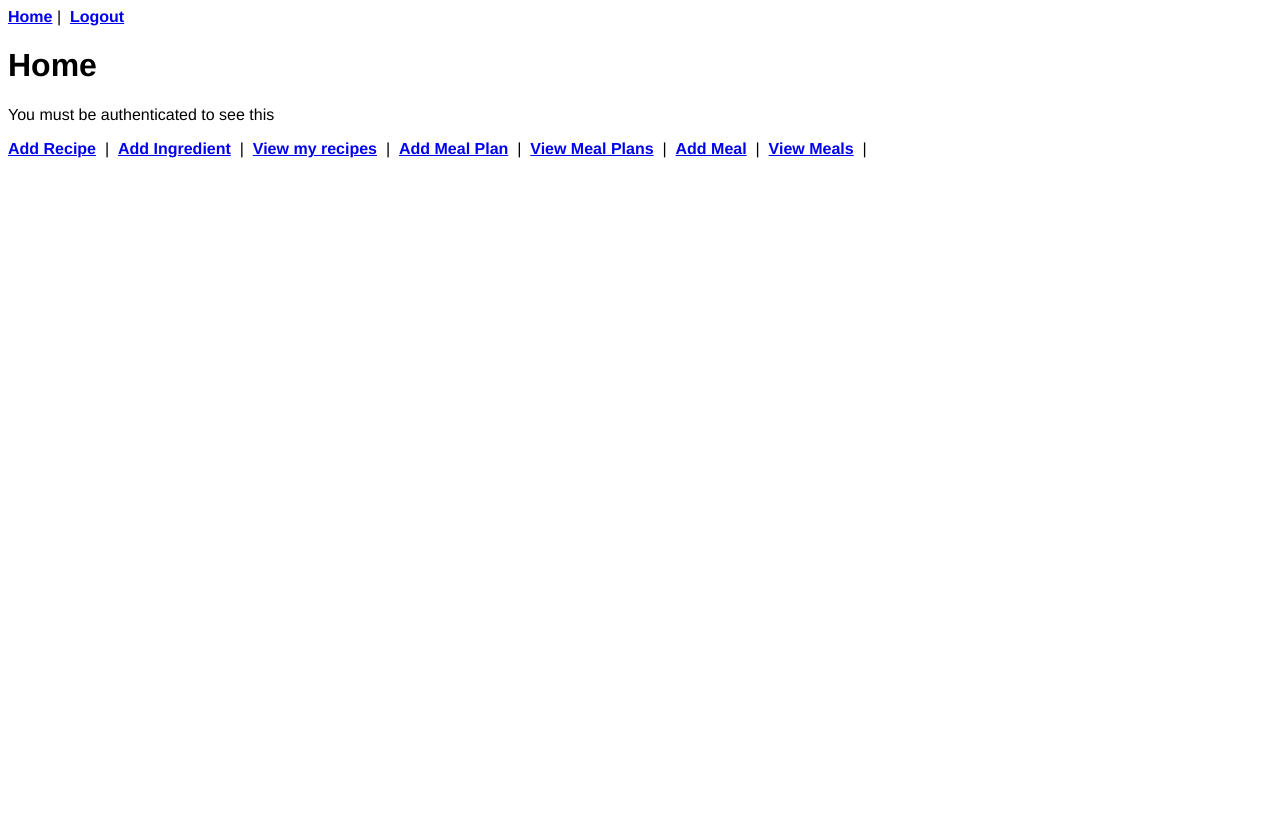
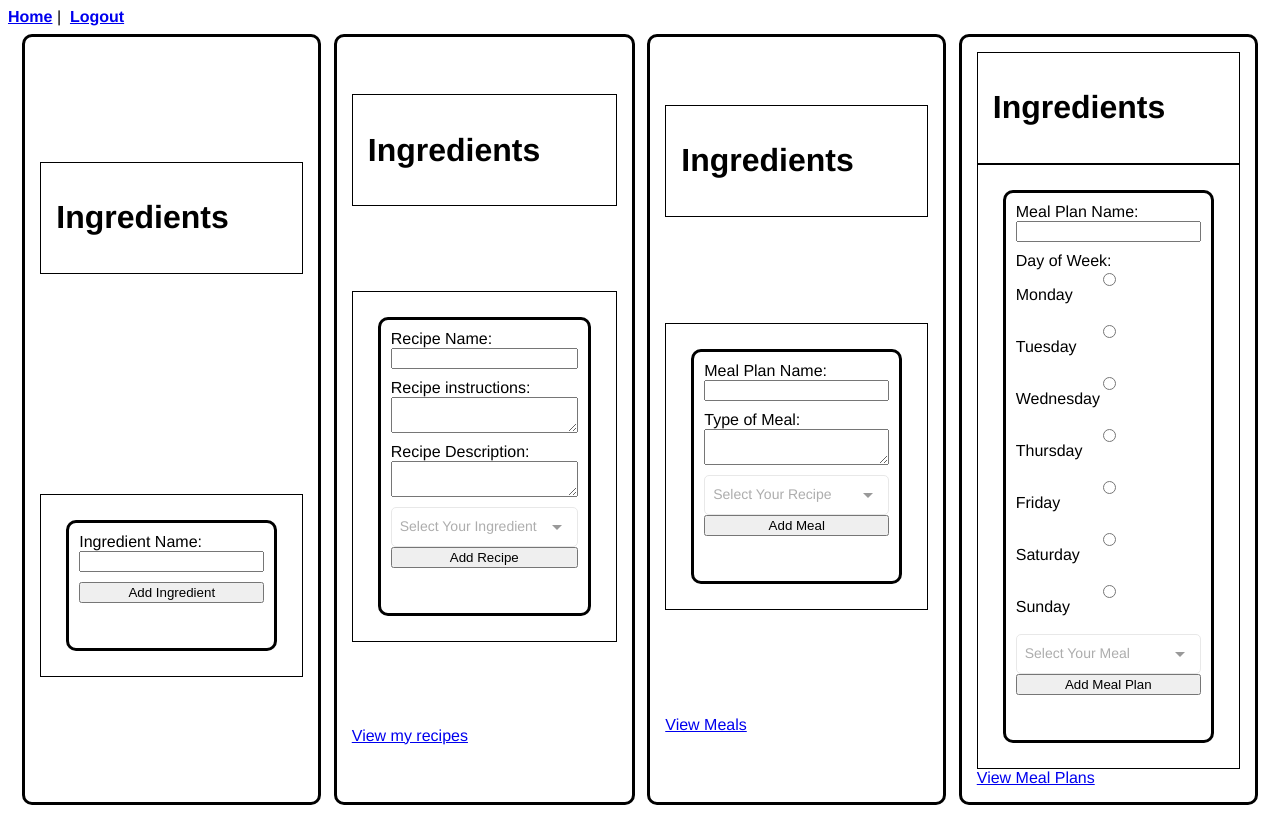
Before and after one commit to Advait-Redkar/Java-Meal-Planner, a Vue app in the folder vue/: page / in a window 1280 px wide. Built offline with nearby package versions, Linux system fonts and the light colour scheme; no server answers; sample sign-in values are in the browser's storage.

Commit message:
meals and home page

```diff
--- a/vue/src/components/AddIngredient.vue
+++ b/vue/src/components/AddIngredient.vue
@@ -1,7 +1,6 @@
 <template>
 <div id = "add">
     <div>
-          <h1>Add Ingredient</h1>
       <form v-on:submit.prevent>
         Ingredient Name:
         <input type="text" class="form-control" v-model="newIngredient.ingredientName" />
--- a/vue/src/components/AddRecipe.vue
+++ b/vue/src/components/AddRecipe.vue
@@ -1,7 +1,6 @@
 <template>
   <div id="add">
     <div>
-      <h1>Add Recipe Page</h1>
       <form v-on:submit.prevent>
         Recipe Name:
         <input
--- a/vue/src/components/CreateMeal.vue
+++ b/vue/src/components/CreateMeal.vue
@@ -1,8 +1,6 @@
 <template>
     <div id="add">
-    <h1>Meal Name</h1>
     <div>
-      <h1>Create Meal</h1>
       <form v-on:submit.prevent>
         Meal Plan Name:
         <input
--- a/vue/src/components/CreateMealPlan.vue
+++ b/vue/src/components/CreateMealPlan.vue
@@ -1,8 +1,6 @@
 <template>
   <div id="add">
-    <h1>Meal Plan</h1>
     <div>
-      <h1>Create Meal Plan Page</h1>
       <form v-on:submit.prevent>
         Meal Plan Name:
         <input
--- a/vue/src/views/Home.vue
+++ b/vue/src/views/Home.vue
@@ -1,5 +1,5 @@
-<template>
-  <div class="home">
+ <!--<template>
+ <div class="home">
     <h1>Home</h1>
     <p>You must be authenticated to see this</p>
     <div id = "nav">
@@ -15,17 +15,82 @@
 
     </div>
   </div>
+</template>-->
+<template>
+  <body>
+    <div class="flex-container">
+      <div class="flex-item bordered flex-container">
+        <div class="divitems"><h1>Ingredients</h1></div>
+        <div class="divitems"><add-ingredient></add-ingredient></div>
+      </div>
+      <div class="flex-item bordered flex-container">
+        <div class="divitems"><h1>Ingredients</h1></div>
+        <div class="divitems"><add-recipe></add-recipe></div>
+        <div>
+          <router-link v-bind:to="{ name: 'recipeList' }"
+            >View my recipes</router-link
+          >
+        </div>
+      </div>
+      <div class="flex-item bordered flex-container">
+        <div class="divitems"><h1>Ingredients</h1></div>
+        <div class="divitems"><create-meal></create-meal></div>
+        <div>
+          <router-link v-bind:to="{ name: 'meals' }">View Meals</router-link>
+        </div>
+      </div>
+      <div class="flex-item bordered flex-container">
+        <div class="divitems"><h1>Ingredients</h1></div>
+        <div class="divitems"><create-meal-plan></create-meal-plan></div>
+        <div>
+          <router-link v-bind:to="{ name: 'mealPlans' }"
+            >View Meal Plans</router-link
+          >
+        </div>
+      </div>
+    </div>
+  </body>
 </template>
 
 <script>
+import AddIngredient from "../components/AddIngredient.vue";
+import AddRecipe from "../components/AddRecipe.vue";
+import CreateMeal from "../components/CreateMeal.vue";
+import CreateMealPlan from "../components/CreateMealPlan.vue";
+
 export default {
-  name: "home"
+  name: "home",
+  components: {
+    AddIngredient,
+    AddRecipe,
+    CreateMeal,
+    CreateMealPlan,
+  },
 };
 </script>
 
 <style>
-#nav a{
+#nav a {
   font-weight: bold;
 }
 
+.flex-container {
+  display: flex;
+  justify-content: space-around;
+}
+
+.bordered {
+  border: 3px solid black;
+  padding: 15px;
+  border-radius: 10px;
+}
+
+.divitems {
+  border: 1px solid black;
+  padding: 15px;
+}
+
+.flex-item {
+  flex-direction: column;
+}
 </style>
```
